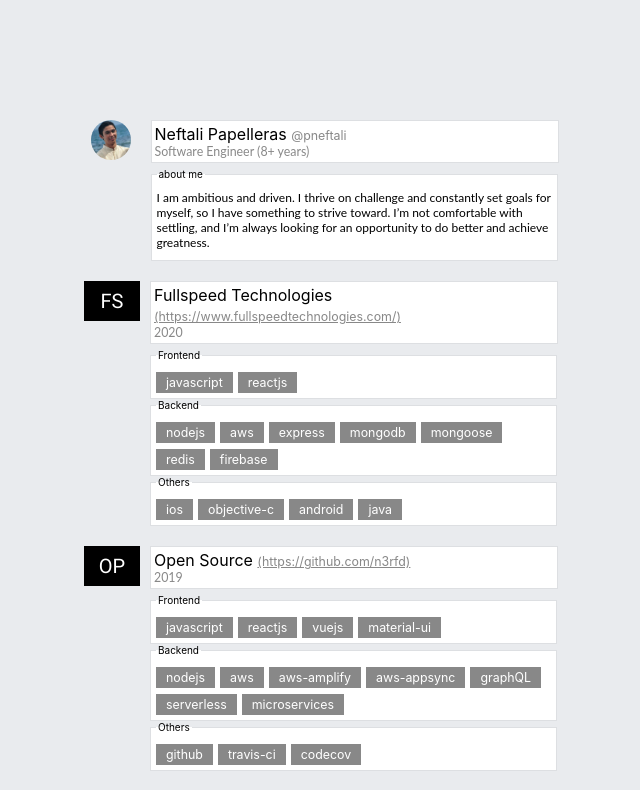
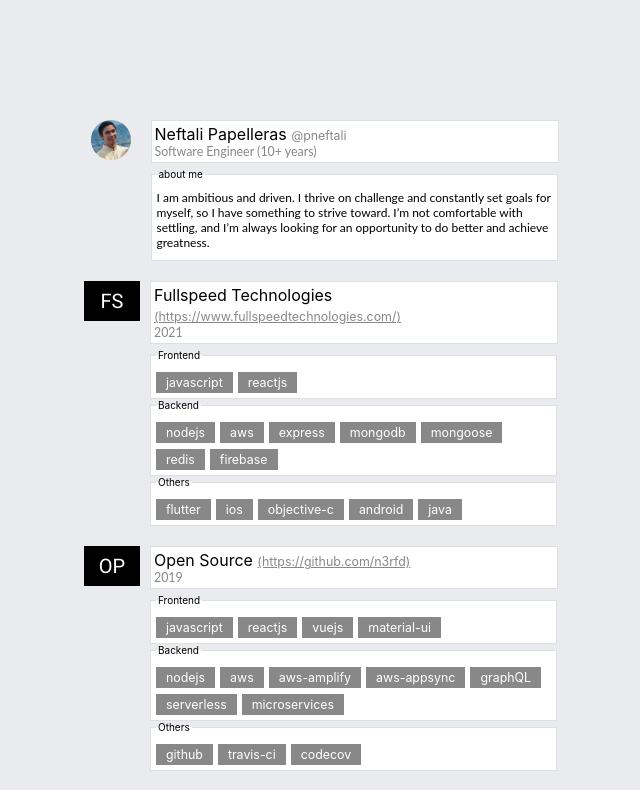
Before and after one commit to n3rfd/n3rfd.github.io, a React (Create React App) app: page / in a window 1280 px wide. Shown: the top 790 px of the page, without its empty margins (324-964 px from the left). Built offline with nearby package versions, Linux system fonts and the light colour scheme; no server answers; what aws-amplify would draw is missing.

Commit message:
Update App.js

```diff
--- a/src/App.js
+++ b/src/App.js
@@ -94,7 +94,7 @@ function App() {
           >
             @pneftali
           </a>
-          <p className="years">Software Engineer (8+ years)</p>
+          <p className="years">Software Engineer (10+ years)</p>
         </section>
 
         <fieldset className="tags-wrapper">
@@ -122,7 +122,7 @@ function App() {
           >
             (https://www.fullspeedtechnologies.com/)
           </a>
-          <p className="years">2020</p>
+          <p className="years">2021</p>
         </section>
         <fieldset className="tags-wrapper">
           <legend>Frontend</legend>
@@ -141,6 +141,7 @@ function App() {
         </fieldset>
         <fieldset className="tags-wrapper">
           <legend>Others</legend>
+          <span className="tags">flutter</span>
           <span className="tags">ios</span>
           <span className="tags">objective-c</span>
           <span className="tags">android</span>
```
